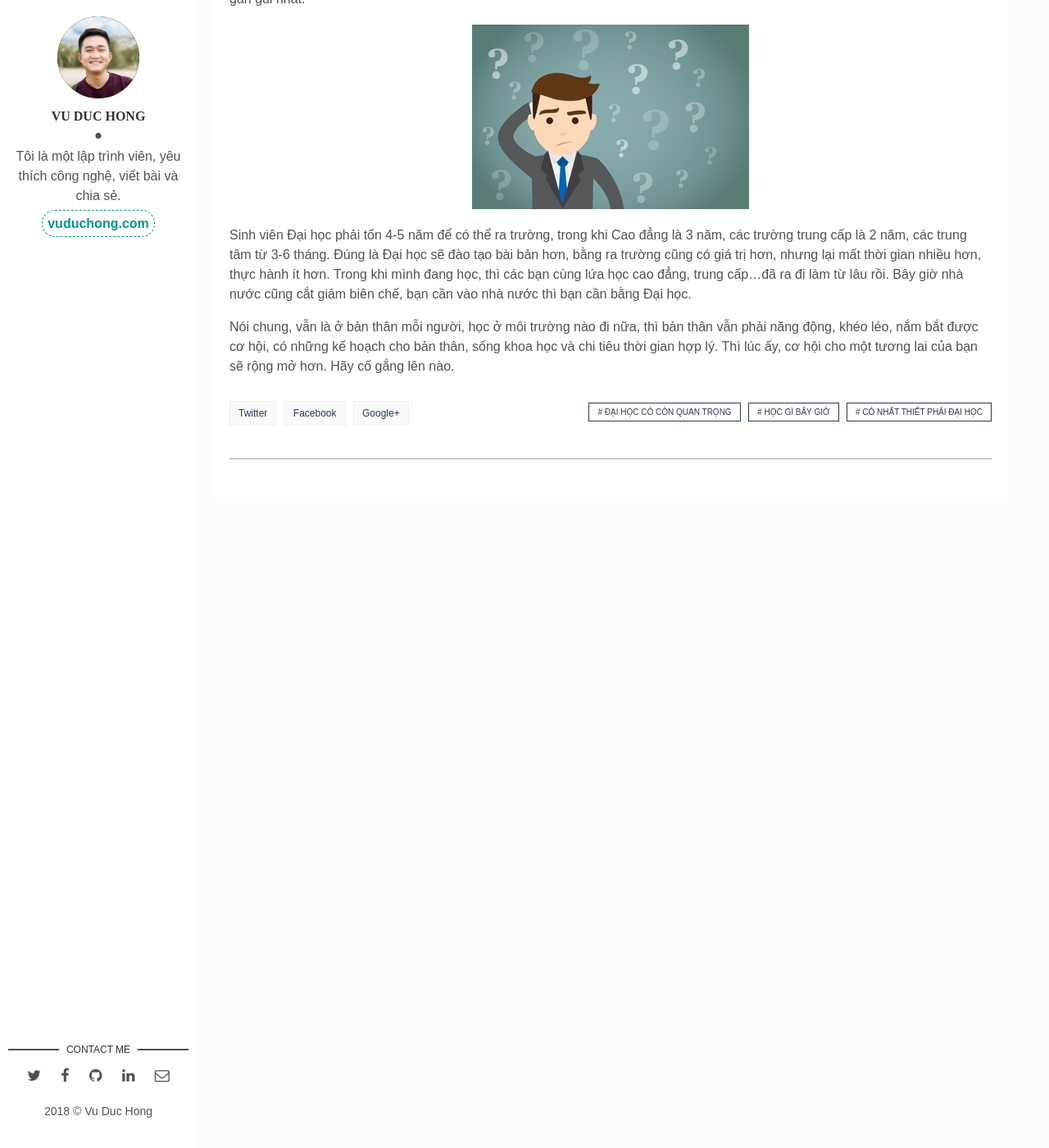
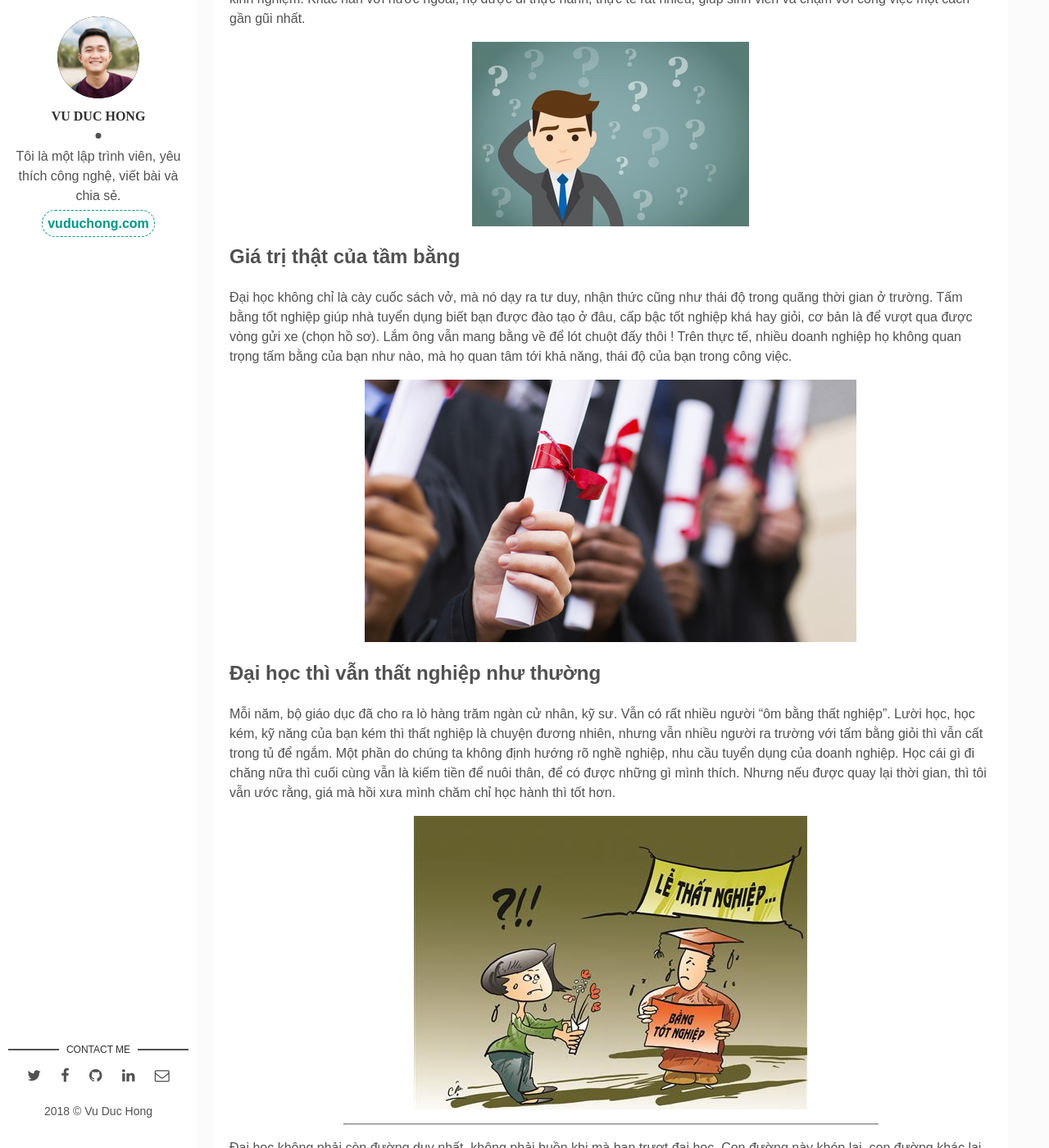
Before and after one commit to tinhyeucongnghe/tinhyeucongnghe.github.io, a Jekyll site: the page built from _posts/2018-06-03-hoc-dai-hoc-co-con-quan-trong.md, in a window 1280 px wide and 1400 px high, scrolled down 2073 px. Shown: the whole window at 82% size. Built offline with Jekyll 4.4.1, drawn with Linux system fonts in a browser that asks for light colours; comment, search, counter and statistics services are not loaded; before the commit the page ends 2703 px from its top, so only the background shows below that; some of the changed text lies outside the part shown.

Commit message:
edit post

```diff
--- a/_posts/2018-06-03-hoc-dai-hoc-co-con-quan-trong.md
+++ b/_posts/2018-06-03-hoc-dai-hoc-co-con-quan-trong.md
@@ -6,7 +6,7 @@ description: Bây giờ học Đại học có còn quan trọng, khi mà nhiề
 img: de-thanh-cong-khong-nhat-thiet-phai-hoc-dai-hoc.jpg # Add image post (optional)
 tags: [ĐẠI HỌC CÓ CÒN QUAN TRỌNG, HỌC GÌ BÂY GIỜ, CÓ NHẤT THIẾT PHẢI ĐẠI HỌC]
 ---
-Phải đi học Đại học, phải có tấm bằng Đại học ! Chắc hẳn các bạn cũng đã từng nghe bố mẹ hoặc người quen nói câu này. Nhưng nó có còn quan trọng cho tới bây giờ không, cứ phải Đại học, có tấm bằng Đại học thì mới thành công được sao ?
+Phải đi học Đại học, phải có tấm bằng Đại học ! Chắc hẳn các bạn cũng đã từng nghe bố mẹ hoặc người quen nói câu này. Nhưng nó có còn quan trọng cho tới bây giờ không, cứ phải Đại học, có tấm bằng Đại học thì mới thành công được sao ? Bài viết không phủ nhận việc học Đại học, mà chỉ nói lên một khía cạnh nào đó mà thôi. Rất mong các bạn đọc góp ý ^^
 
 ## Đại học không phải là con đường duy nhất
 Tôi không phủ nhận những lợi ích của trường Đại học mang lại, nhưng nó không phải con đường duy nhất bạn có thể chọn và thành công. Ngày nay khi mà các trường Cao đẳng, trường Nghề, các trung tâm giảng dạy cho thấy chất lượng đào tạo, cũng như thực hành thực tế rất nhiều và giúp sinh viên tiếp xúc được với công việc một cách chân thực nhất. Vẫn có rất nhiều người thành công mà không có tấm bằng Đại học, tiêu biểu nhất vẫn là Bill Gates và Mark Zuckerberg, họ đã bỏ học dở dang ở ngôi trường danh tiếng Harvard. Và giờ họ như nào thì các bạn chắc cũng đã biết.
@@ -22,8 +22,17 @@ Tôi không khuyên ai bỏ học cả. Dẫn chứng như ở trên tôi đã n
 Hồi xưa tôi học ĐH Mỏ Địa Chất, một điều mà tôi phải khẳng định rằng, nền giáo dục Việt Nam đang quá lãng phí thời gian đào tạo, học nhiều môn không cần thiết rất nhiều, tôi chả hiểu sao phải bỏ ra 2 năm để học đại cương làm cái gì, lý thuyết thì quá nhiều, thực hành thì chắc 1-2 lần. Khiến sinh viên chúng ta trở nên thụ động, lóng ngóng trong các công việc thực tế. Có nhiều bạn sinh viên tốt nghiệp ra trường, vẫn không biết mình phải làm gì và mình làm được gì, chắc phải đi làm một thời gian để đúc kết kinh nghiệm. Khác hẳn với nước ngoài, họ được đi thực hành, thực tế rất nhiều, giúp sinh viên va chạm với công việc một cách gần gũi nhất.
 
 ![học xong đại học, bạn biết làm gì]({{site.baseurl}}/assets/img/hoc-xong-ban-biet-lam-gi.jpg)
+
+## Giá trị thật của tầm bằng
+Đại học không chỉ là cày cuốc sách vở, mà nó dạy ra tư duy, nhận thức cũng như thái độ trong quãng thời gian ở trường. Tấm bằng tốt nghiệp giúp nhà tuyển dụng biết bạn được đào tạo ở đâu, cấp bậc tốt nghiệp khá hay giỏi, cơ bản là để vượt qua được vòng gửi xe (chọn hồ sơ). Lắm ông vẫn mang bằng về để lót chuột đấy thôi ! Trên thực tế, nhiều doanh nghiệp họ không quan trọng tấm bằng của bạn như nào, mà họ quan tâm tới khả năng, thái độ của bạn trong công việc.
+
+![giá trị thật của tấm bằng]({{site.baseurl}}/assets/img/bang-dai-hoc.jpg)
+
+## Đại học thì vẫn thất nghiệp như thường
+Mỗi năm, bộ giáo dục đã cho ra lò hàng trăm ngàn cử nhân, kỹ sư. Vẫn có rất nhiều người "ôm bằng thất nghiệp". Lười học, học kém, kỹ năng của bạn kém thì thất nghiệp là chuyện đương nhiên, nhưng vẫn nhiều người ra trường với tấm bằng giỏi thì vẫn cất trong tủ để ngắm. Một phần do chúng ta không định hướng rõ nghề nghiệp, nhu cầu tuyển dụng của doanh nghiệp. Học cái gì đi chăng nữa thì cuối cùng vẫn là kiếm tiền để nuôi thân, để có được những gì mình thích. Nhưng nếu được quay lại thời gian, thì tôi vẫn ước rằng, giá mà hồi xưa mình chăm chỉ học hành thì tốt hơn.
+
+![đại học thì vẫn thất nghiệp như thường]({{site.baseurl}}/assets/img/that-nghiep.jpg)
+
 ---
 
-Sinh viên Đại học phải tốn 4-5 năm để có thể ra trường, trong khi Cao đẳng là 3 năm, các trường trung cấp là 2 năm, các trung tâm từ 3-6 tháng. Đúng là Đại học sẽ đào tạo bài bản hơn, bằng ra trường cũng có giá trị hơn, nhưng lại mất thời gian nhiều hơn, thực hành ít hơn. Trong khi mình đang học, thì các bạn cùng lứa học cao đẳng, trung cấp...đã ra đi làm từ lâu rồi. Bây giờ nhà nước cũng cắt giảm biên chế, bạn cần vào nhà nước thì bạn cần bằng Đại học.
-
-Nói chung, vẫn là ở bản thân mỗi người, học ở môi trường nào đi nữa, thì bản thân vẫn phải năng động, khéo léo, nắm bắt được cơ hội, có những kế hoạch cho bản thân, sống khoa học và chi tiêu thời gian hợp lý. Thì lúc ấy, cơ hội cho một tương lai của bạn sẽ rộng mở hơn. Hãy cố gắng lên nào.
+Đại học không phải còn đường duy nhất, không phải buồn khi mà bạn trượt đại học. Con đường này khép lại, con đường khác lại mở ra, biết đâu nó còn tốt hơn ấy chứ. Nói chung, vẫn là ở bản thân mỗi người, học ở môi trường nào đi nữa, thì bản thân vẫn phải năng động, khéo léo, nắm bắt được cơ hội, có những kế hoạch cho bản thân, sống khoa học và chi tiêu thời gian hợp lý. Thì lúc ấy, cơ hội cho một tương lai của bạn sẽ rộng mở hơn. Hãy cố gắng lên nào.
```
Also changed, not shown: assets/img/bang-dai-hoc.jpg (added), assets/img/that-nghiep.jpg (added).
